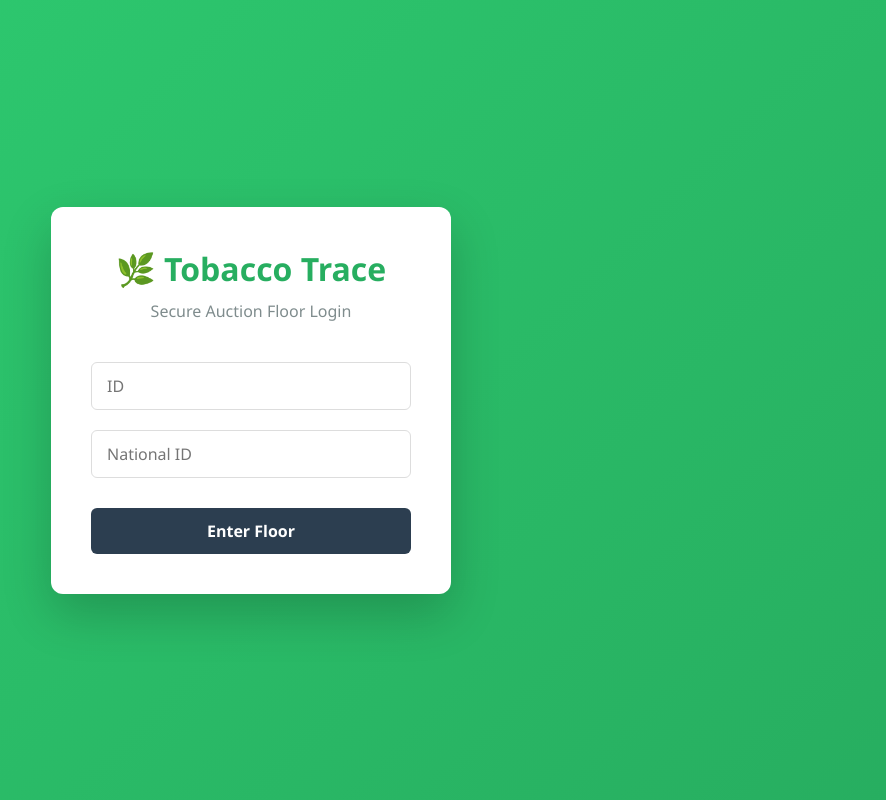
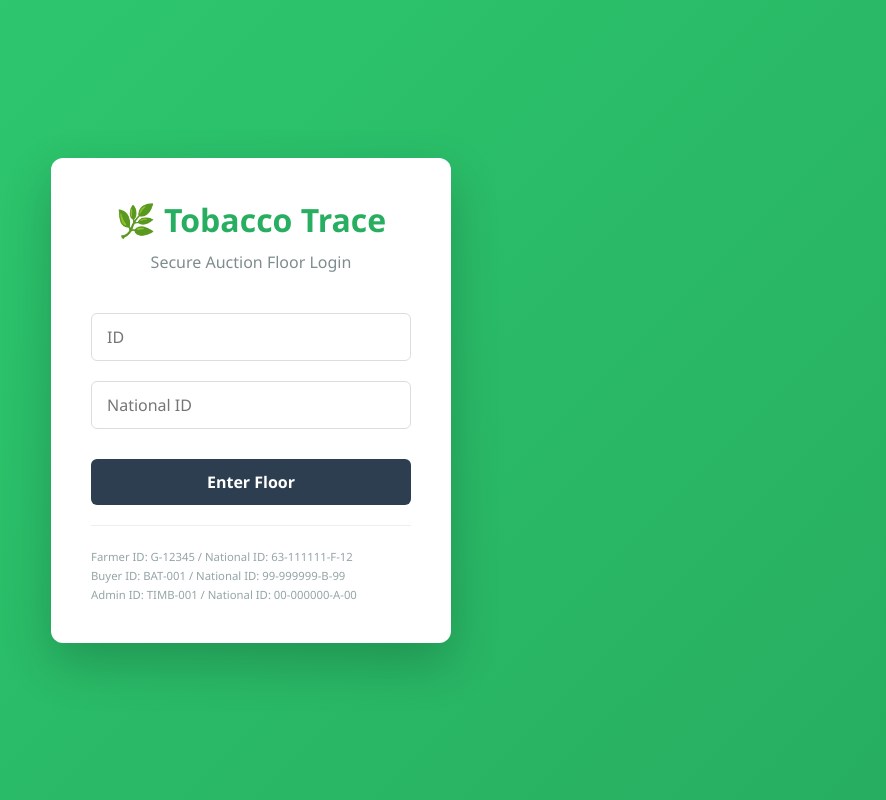
Before and after one commit to Denzelczw/tobacco-trace-frontend, a React (Create React App) app: page / in a window 1280 px wide. Shown: the whole page, without its empty margins (389-1275 px from the left). Built offline with nearby package versions, Linux system fonts and the light colour scheme.

Commit message:
Added demo login credentials to the UI

```diff
--- a/src/App.js
+++ b/src/App.js
@@ -98,6 +98,12 @@ function App() {
             <button type="submit">Enter Floor</button>
           </form>
           {loginError && <p className="error">{loginError}</p>}
+          {/* --->The Demo Hint  <--- */}
+          <div className="demo-hint">
+            <small>Farmer ID: G-12345 / National ID: 63-111111-F-12</small><br/>
+            <small>Buyer ID: BAT-001 / National ID: 99-999999-B-99</small><br/>
+            <small>Admin ID: TIMB-001 / National ID: 00-000000-A-00</small><br/>
+          </div>
         </div>
       </div>
     );
```
